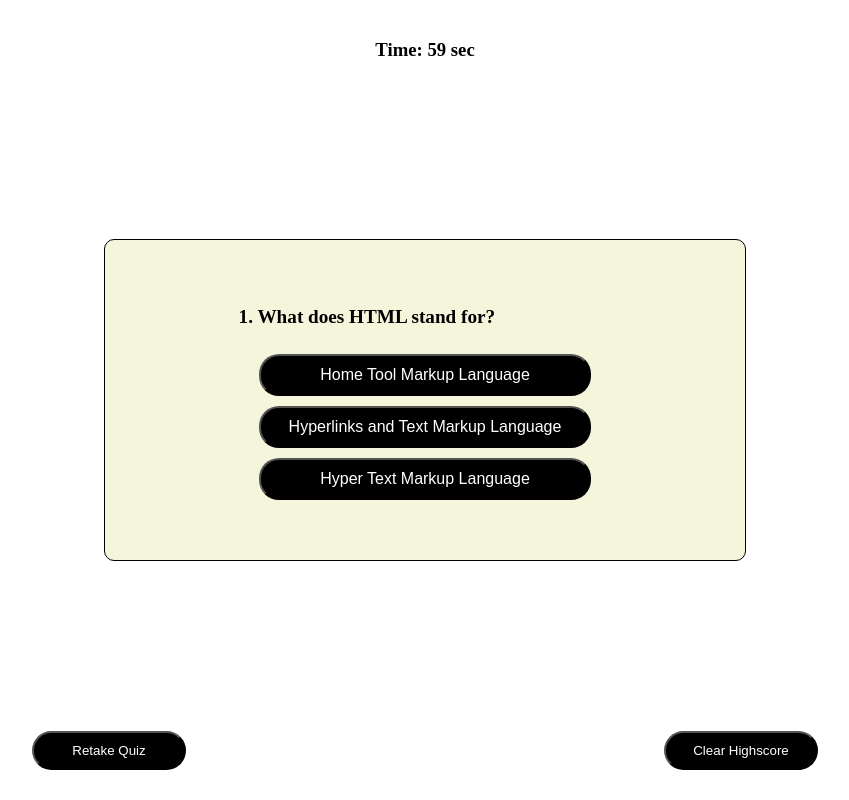
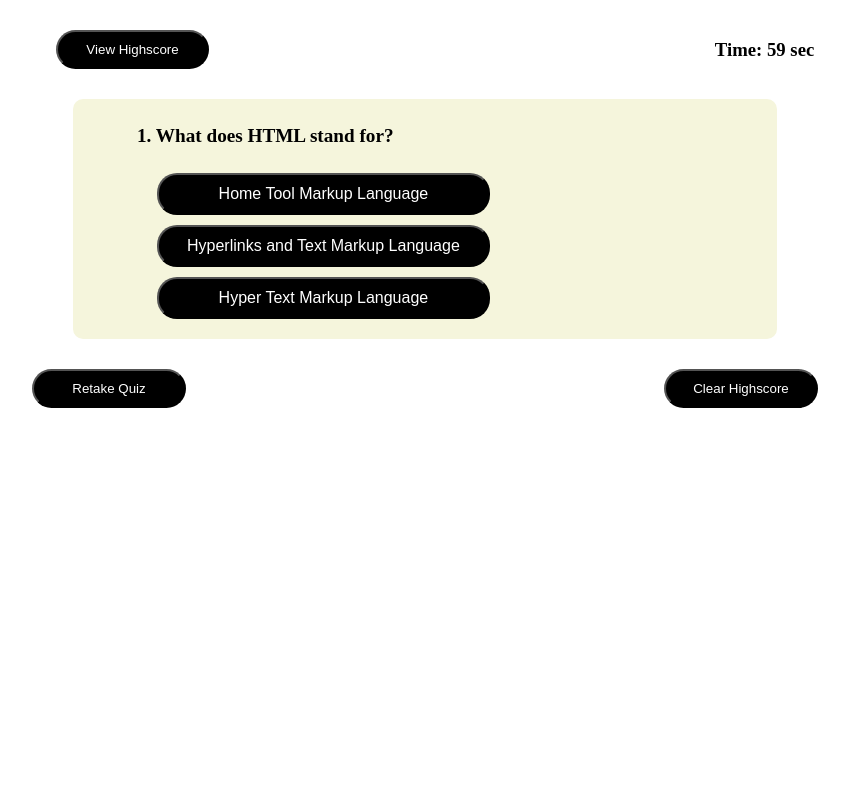
Before and after one commit to ettad/code-quiz, a plain HTML site: page index.html in a window 1280 px wide. Both pictures are taken after a click on the button "Start Quiz". Shown: the whole page, without its empty margins (215-1064 px from the left). Drawn offline with Linux system fonts and the light colour scheme.

Commit message:
added final CSS code and final touchup

```diff
--- a/assets/css/style.css
+++ b/assets/css/style.css
@@ -11,7 +11,7 @@ header button {
 
 .banner {
     width: 50vw;
-    /* height: 30vw; */
+    height: 30vw;
     margin: 0 auto;
     display: flex;
     flex-wrap: wrap;
@@ -54,14 +54,14 @@ button:hover {
 
 .container {
     width: 50vw;
-    height: 40vh;
-    margin: 20vh auto;
+    height: 30vh;
+    padding-left: 5vw;
+    margin: 0 auto;
     display: flex;
     flex-wrap: wrap;
     justify-content: center;
     flex-direction: column;
-    align-content: center;
-    border: 1px solid black;
+    align-content:flex-start;
     border-radius: 10px;
     background-color: beige;
     text-align: center;
@@ -80,24 +80,13 @@ button:hover {
 
 
 #choices {
-    display: flex;
-    flex-direction: column;
+    display: block;
+    /* flex-direction: column; */
     font-size: 1em;
     width: 26vw;
     align-items: center;
 }
 
-
-.playerData {
-    display: flex;
-    flex-wrap: wrap;
-    flex-direction: column;
-    align-items: center;
-}
-
-.playerData label {
-    font-weight: bold;
-}
 
 form {
     display: block;
--- a/assets/js/questions.js
+++ b/assets/js/questions.js
@@ -16,12 +16,12 @@ const questions = [
     },
     {
         question: "4. Which property is used to change the background color?",
-        answers: ['background-corl','color','bgcolor'],
-        correct: 'background-corl'
+        answers: ['background-color','color','bgcolor'],
+        correct: 'background-color'
     },
     {
         question: "5. Where is the correct place to insert a JavaScript?",
-        answers: ['The head secton','The body section','Both the head section and body section are correct'],
-        correct: 'Both the head section and body section are correct'
+        answers: ['The head secton','The body section','Both the head section and body section'],
+        correct: 'Both the head section and body section'
     }
 ]
--- a/assets/js/script.js
+++ b/assets/js/script.js
@@ -6,7 +6,7 @@ let correctAns=0;
 // hide elements and calls functions on click
 document.querySelector('.container').style.display = 'none';
 document.querySelector('.start').addEventListener('click', handleStart);
-// document.querySelector('.highScore').addEventListener('click', showHighScore);
+document.querySelector('.highScore').addEventListener('click', showHighScore);
 
 function handleStart() {
     document.querySelector('.container').style.display = '';
@@ -142,7 +142,7 @@ function finishQuiz() {
 // gets data from local storage and create list items to display scores
 function showHighScore() {
     document.querySelector('.banner').style.display = 'none';
-
+    document.querySelector('.container').style.display = '';
     var containerEl = document.querySelector('.container');
 
     var highScoreEl = document.createElement('div');
@@ -159,6 +159,7 @@ function showHighScore() {
     if(!savedHighScores) {
         alert("There are no saved scores. Please click Start Quiz")
         document.querySelector('.banner').style.display = '';
+        document.querySelector('.container').style.display = 'none';
         return false;
     }
 
--- a/index.html
+++ b/index.html
@@ -10,13 +10,13 @@
 <body>
     <!--header for HighScores and Time-->
    <header>
-       <!-- <button class="highScore button">View Highscore</button> -->
+       <button class="highScore button">View Highscore</button>
        <h3 class="button">Time: <span class="time">60</span> <span>sec</span> </h3>
    </header>
    <!--display instruction for quiz-->
    <div class="banner">
        <h1>Coding Quiz</h1>
-       <p>Try to answer the following code-related questions within the time limit. Keep in mind that incorrect answers will penalize your time by ten seconds!</p>
+       <p>Try to answer the following code-related questions within the time limit. Keep in mind that incorrect answers will penalize your time by ten seconds! You will have 60 sec to do the quiz. GOOD LUCK!</p>
 
        <button class="start button">Start Quiz</button>
    </div>
```
